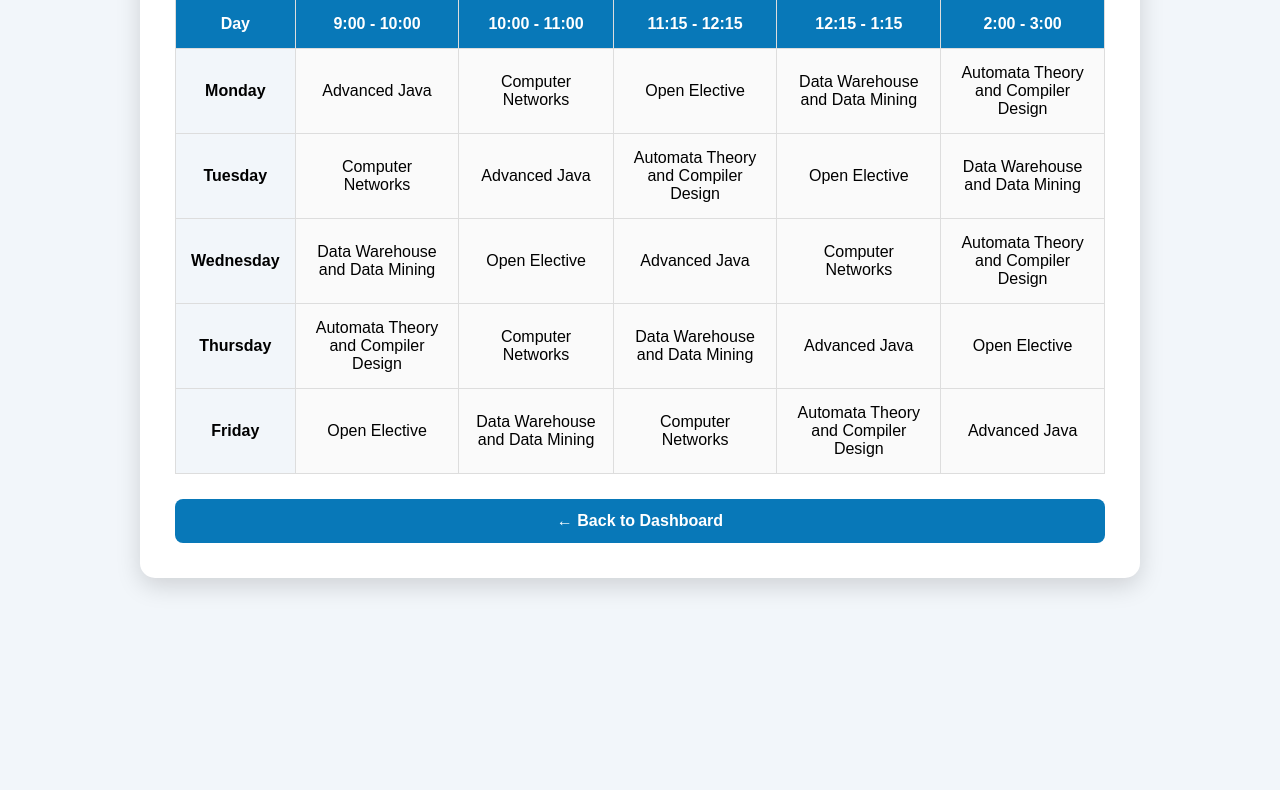
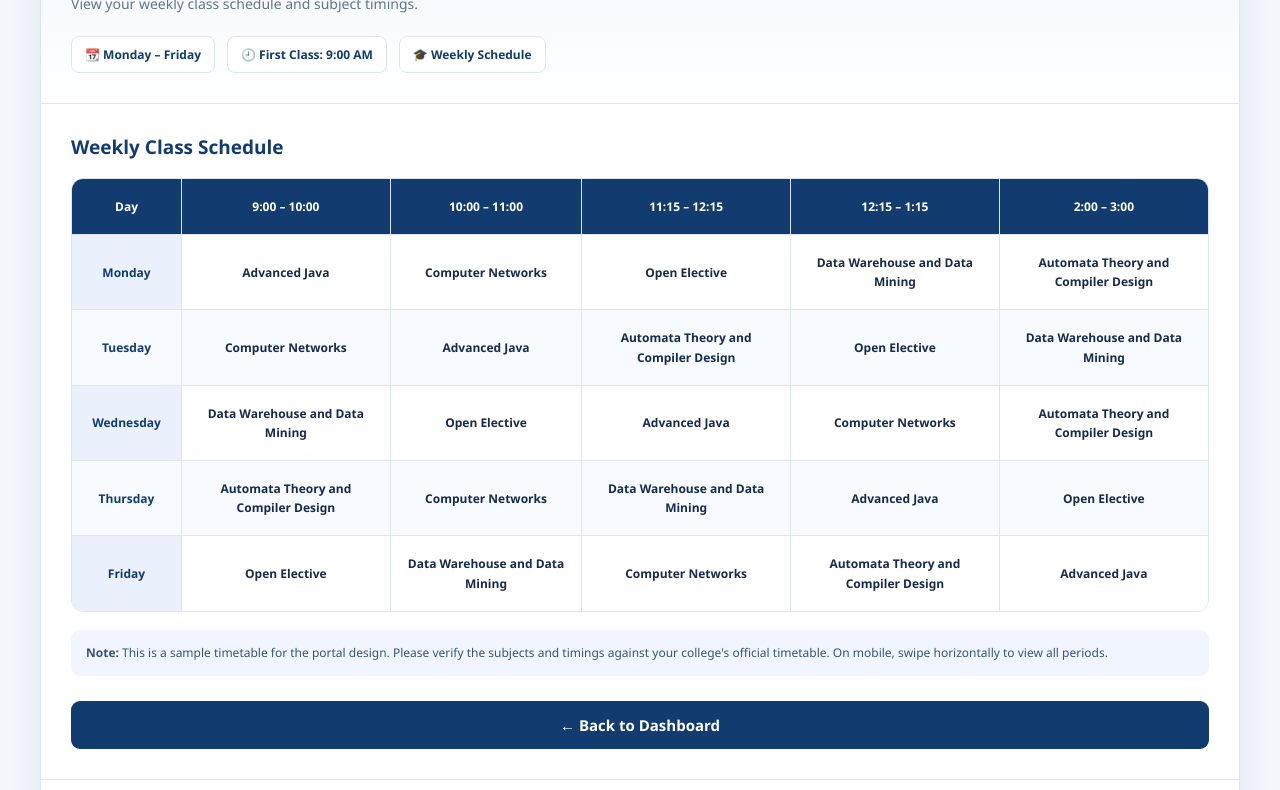
Before and after one commit to battideepak32-ai/BVC-Student-Portal, a website: page timetable.html in a window 1280 px wide. Shown: the part 172-962 px from the top of the page. Before the commit the page ends 800 px from the top, so only its background shows below. Drawn offline with Linux system fonts and the light colour scheme.

Commit message:
Revise timetable layout and styling
Updated the timetable HTML structure and styles for better presentation and clarity.

````diff
--- a/timetable.html
+++ b/timetable.html
@@ -1,185 +1,352 @@
+```html
 <!DOCTYPE html>
 <html lang="en">
-
 <head>
-
     <meta charset="UTF-8">
-
     <meta name="viewport" content="width=device-width, initial-scale=1.0">
 
-    <title>Timetable - BVC</title>
+    <title>Class Timetable | BVC Student Portal</title>
 
     <style>
-
         * {
             margin: 0;
             padding: 0;
             box-sizing: border-box;
         }
 
+        :root {
+            --navy: #123b70;
+            --blue: #245ba5;
+            --light: #f3f6fb;
+            --border: #dce5f0;
+            --text: #172b4d;
+            --muted: #64748b;
+            --white: #ffffff;
+        }
+
         body {
-            font-family: Arial, sans-serif;
-            background: #f2f6fa;
+            font-family: "Segoe UI", Arial, sans-serif;
+            background: var(--light);
+            color: var(--text);
             min-height: 100vh;
-            padding: 40px;
+            padding: 30px 16px;
         }
 
         .timetable-container {
-            max-width: 1000px;
+            width: 100%;
+            max-width: 1200px;
             margin: auto;
-            background: white;
-            padding: 35px;
-            border-radius: 15px;
-            box-shadow: 0 8px 25px rgba(0,0,0,0.15);
+            background: var(--white);
+            border: 1px solid var(--border);
+            border-radius: 18px;
+            overflow: hidden;
+            box-shadow: 0 12px 35px rgba(18, 59, 112, 0.08);
+        }
+
+        .top-bar {
+            height: 7px;
+            background: linear-gradient(90deg, var(--navy), #4b83d1);
+        }
+
+        .page-header {
+            padding: 30px;
+            background: linear-gradient(180deg, #edf4ff, #ffffff);
+            border-bottom: 1px solid var(--border);
+        }
+
+        .eyebrow {
+            display: inline-block;
+            margin-bottom: 10px;
+            color: var(--blue);
+            font-size: 12px;
+            font-weight: 800;
+            letter-spacing: 1.5px;
         }
 
         h1 {
-            color: #0878b8;
-            margin-bottom: 10px;
+            color: var(--navy);
+            font-size: 29px;
+            margin-bottom: 8px;
         }
 
         .subtitle {
-            color: #666;
-            margin-bottom: 30px;
+            color: var(--muted);
+            font-size: 14px;
+            line-height: 1.7;
+        }
+
+        .schedule-info {
+            display: flex;
+            align-items: center;
+            flex-wrap: wrap;
+            gap: 12px;
+            margin-top: 20px;
+        }
+
+        .info-chip {
+            padding: 9px 13px;
+            border: 1px solid var(--border);
+            border-radius: 8px;
+            background: white;
+            color: var(--navy);
+            font-size: 12px;
+            font-weight: 700;
+        }
+
+        .content {
+            padding: 30px;
+        }
+
+        .section-title {
+            color: var(--navy);
+            font-size: 19px;
+            margin-bottom: 18px;
         }
 
         .table-wrapper {
+            width: 100%;
             overflow-x: auto;
+            border: 1px solid var(--border);
+            border-radius: 12px;
         }
 
         table {
             width: 100%;
-            border-collapse: collapse;
-            min-width: 750px;
+            min-width: 950px;
+            border-collapse: separate;
+            border-spacing: 0;
+            background: white;
         }
 
         th, td {
-            padding: 15px;
+            padding: 18px 13px;
             text-align: center;
-            border: 1px solid #ddd;
+            border-right: 1px solid var(--border);
+            border-bottom: 1px solid var(--border);
+            font-size: 12px;
+            line-height: 1.6;
+            min-width: 145px;
         }
 
         th {
-            background: #0878b8;
+            background: var(--navy);
             color: white;
+            font-size: 12px;
+            font-weight: 700;
+        }
+
+        th:first-child,
+        td:first-child {
+            min-width: 110px;
         }
 
         td {
-            background: #fafafa;
+            color: var(--text);
+            background: white;
         }
 
-        td:first-child {
-            font-weight: bold;
-            background: #f2f6fa;
+        tbody tr:nth-child(even) td {
+            background: #f7faff;
         }
 
-        tr:hover td {
-            background: #eef7fc;
+        tbody tr:hover td {
+            background: #edf4ff;
+        }
+
+        tbody td:first-child {
+            background: #eaf1fc;
+            color: var(--navy);
+            font-weight: 800;
+        }
+
+        tbody tr:last-child td {
+            border-bottom: none;
+        }
+
+        th:last-child,
+        td:last-child {
+            border-right: none;
+        }
+
+        .subject {
+            display: inline-block;
+            font-weight: 600;
+            overflow-wrap: anywhere;
+        }
+
+        .note {
+            margin-top: 18px;
+            padding: 13px 15px;
+            border-radius: 9px;
+            background: #f0f5ff;
+            color: #365477;
+            font-size: 12px;
+            line-height: 1.7;
         }
 
         .back-button {
+            width: 100%;
+            min-height: 48px;
             margin-top: 25px;
-            width: 100%;
             padding: 13px;
             border: none;
-            border-radius: 8px;
-            background: #0878b8;
+            border-radius: 9px;
+            background: var(--navy);
             color: white;
-            font-size: 16px;
-            font-weight: bold;
+            font-family: inherit;
+            font-size: 15px;
+            font-weight: 700;
             cursor: pointer;
+            transition: 0.2s;
         }
 
         .back-button:hover {
-            background: #055d8e;
+            background: #0a2850;
         }
 
+        .footer {
+            padding: 17px;
+            text-align: center;
+            border-top: 1px solid var(--border);
+            color: var(--muted);
+            font-size: 12px;
+        }
+
+        @media (max-width: 600px) {
+            body {
+                padding: 14px 9px;
+            }
+
+            .page-header {
+                padding: 23px 17px;
+            }
+
+            h1 {
+                font-size: 25px;
+            }
+
+            .content {
+                padding: 20px 13px;
+            }
+
+            .schedule-info {
+                gap: 8px;
+            }
+
+            .info-chip {
+                font-size: 11px;
+                padding: 8px 10px;
+            }
+
+            th, td {
+                padding: 14px 11px;
+            }
+        }
     </style>
-
 </head>
 
 <body>
+    <main class="timetable-container">
+        <div class="top-bar"></div>
 
-    <div class="timetable-container">
+        <header class="page-header">
+            <span class="eyebrow">BVC STUDENT PORTAL</span>
 
-        <h1>📅 Timetable</h1>
+            <h1>📅 Class Timetable</h1>
 
             <p class="subtitle">
-            Weekly class timetable
+                View your weekly class schedule and subject timings.
             </p>
 
+            <div class="schedule-info">
+                <span class="info-chip">📆 Monday – Friday</span>
+                <span class="info-chip">🕘 First Class: 9:00 AM</span>
+                <span class="info-chip">🎓 Weekly Schedule</span>
+            </div>
+        </header>
+
+        <section class="content">
+            <h2 class="section-title">Weekly Class Schedule</h2>
+
             <div class="table-wrapper">
-
                 <table>
-
+                    <thead>
                         <tr>
                             <th>Day</th>
-                    <th>9:00 - 10:00</th>
-                    <th>10:00 - 11:00</th>
-                    <th>11:15 - 12:15</th>
-                    <th>12:15 - 1:15</th>
-                    <th>2:00 - 3:00</th>
+                            <th>9:00 – 10:00</th>
+                            <th>10:00 – 11:00</th>
+                            <th>11:15 – 12:15</th>
+                            <th>12:15 – 1:15</th>
+                            <th>2:00 – 3:00</th>
                         </tr>
+                    </thead>
 
+                    <tbody>
                         <tr>
                             <td>Monday</td>
-                    <td>Advanced Java</td>
-                    <td>Computer Networks</td>
-                    <td>Open Elective</td>
-                    <td>Data Warehouse and Data Mining</td>
-                    <td>Automata Theory and Compiler Design</td>
+                            <td><span class="subject">Advanced Java</span></td>
+                            <td><span class="subject">Computer Networks</span></td>
+                            <td><span class="subject">Open Elective</span></td>
+                            <td><span class="subject">Data Warehouse and Data Mining</span></td>
+                            <td><span class="subject">Automata Theory and Compiler Design</span></td>
                         </tr>
 
                         <tr>
                             <td>Tuesday</td>
-                    <td>Computer Networks</td>
-                    <td>Advanced Java</td>
-                    <td>Automata Theory and Compiler Design</td>
-                    <td>Open Elective</td>
-                    <td>Data Warehouse and Data Mining</td>
+                            <td><span class="subject">Computer Networks</span></td>
+                            <td><span class="subject">Advanced Java</span></td>
+                            <td><span class="subject">Automata Theory and Compiler Design</span></td>
+                            <td><span class="subject">Open Elective</span></td>
+                            <td><span class="subject">Data Warehouse and Data Mining</span></td>
                         </tr>
 
                         <tr>
                             <td>Wednesday</td>
-                    <td>Data Warehouse and Data Mining</td>
-                    <td>Open Elective</td>
-                    <td>Advanced Java</td>
-                    <td>Computer Networks</td>
-                    <td>Automata Theory and Compiler Design</td>
+                            <td><span class="subject">Data Warehouse and Data Mining</span></td>
+                            <td><span class="subject">Open Elective</span></td>
+                            <td><span class="subject">Advanced Java</span></td>
+                            <td><span class="subject">Computer Networks</span></td>
+                            <td><span class="subject">Automata Theory and Compiler Design</span></td>
                         </tr>
 
                         <tr>
                             <td>Thursday</td>
-                    <td>Automata Theory and Compiler Design</td>
-                    <td>Computer Networks</td>
-                    <td>Data Warehouse and Data Mining</td>
-                    <td>Advanced Java</td>
-                    <td>Open Elective</td>
+                            <td><span class="subject">Automata Theory and Compiler Design</span></td>
+                            <td><span class="subject">Computer Networks</span></td>
+                            <td><span class="subject">Data Warehouse and Data Mining</span></td>
+                            <td><span class="subject">Advanced Java</span></td>
+                            <td><span class="subject">Open Elective</span></td>
                         </tr>
 
                         <tr>
                             <td>Friday</td>
-                    <td>Open Elective</td>
-                    <td>Data Warehouse and Data Mining</td>
-                    <td>Computer Networks</td>
-                    <td>Automata Theory and Compiler Design</td>
-                    <td>Advanced Java</td>
+                            <td><span class="subject">Open Elective</span></td>
+                            <td><span class="subject">Data Warehouse and Data Mining</span></td>
+                            <td><span class="subject">Computer Networks</span></td>
+                            <td><span class="subject">Automata Theory and Compiler Design</span></td>
+                            <td><span class="subject">Advanced Java</span></td>
                         </tr>
-
+                    </tbody>
                 </table>
-
             </div>
 
-        <button
-            class="back-button"
-            onclick="window.location.href='dashboard.html'">
-
-            ← Back to Dashboard
-
-        </button>
-
+            <div class="note">
+                <strong>Note:</strong> This is a sample timetable for the portal
+                design. Please verify the subjects and timings against your
+                college's official timetable.
+                On mobile, swipe horizontally to view all periods.
             </div>
 
+            <button class="back-button"
+                    onclick="window.location.href='dashboard.html'">
+                ← Back to Dashboard
+            </button>
+        </section>
+
+        <footer class="footer">
+            © 2026 BVC Student Portal · Class Timetable
+        </footer>
+    </main>
 </body>
-
 </html>
+```
````
Lines whose indentation alone changed are shown as unchanged.
